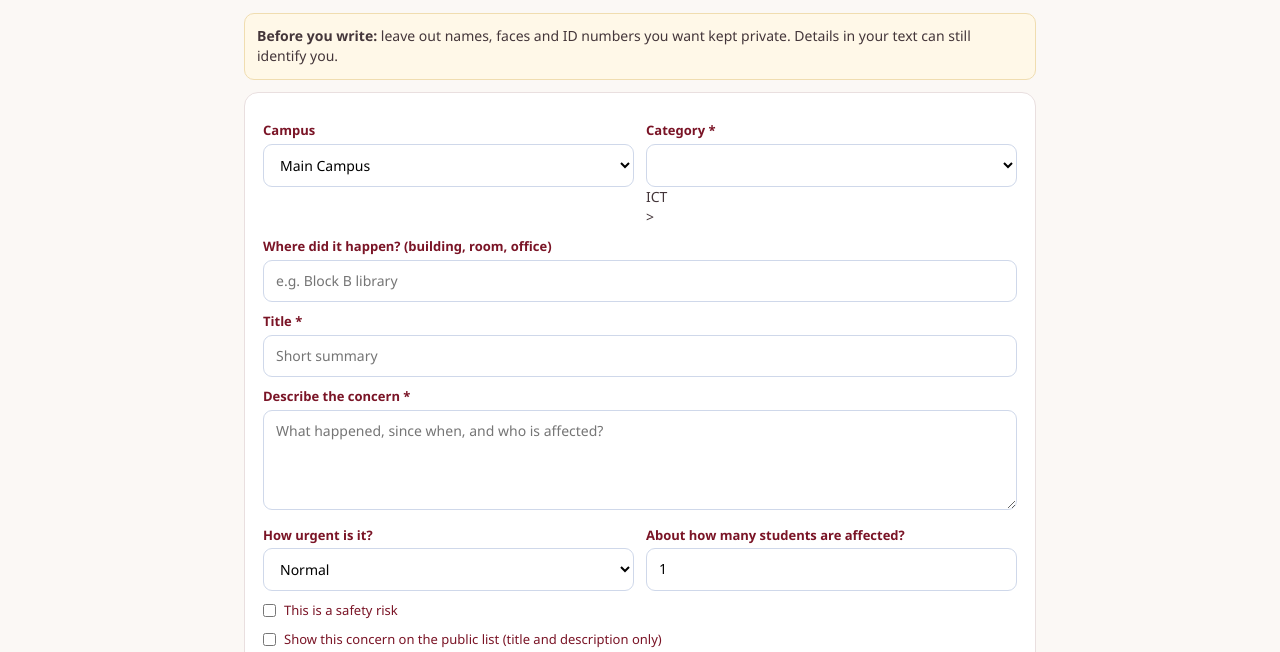
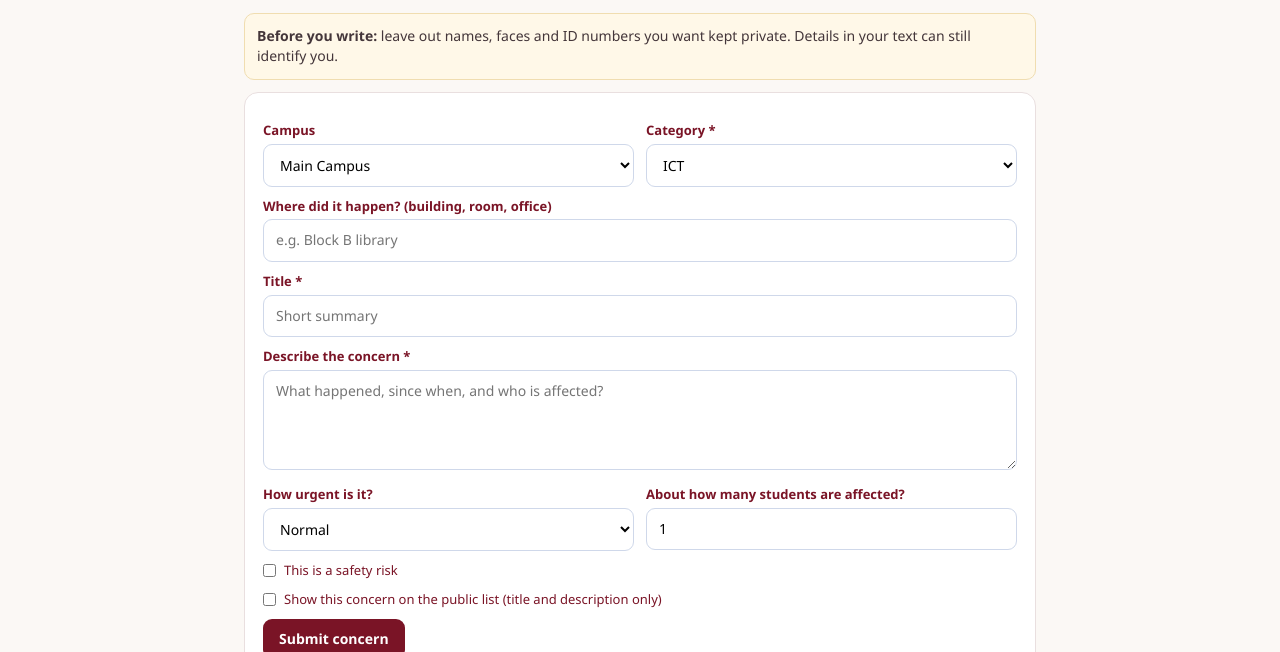
Before and after one commit to gilbertatwijukire/synccampus, a plain HTML site: page frontend/submit.html in a window 1280 px wide. Shown: the part 148-800 px from the top of the page. Drawn offline with Linux system fonts and the light colour scheme; no server answers.

Commit message:
another one II

```diff
--- a/frontend/submit.html
+++ b/frontend/submit.html
@@ -11,7 +11,13 @@
   <section class="card">
   <form id="submitForm">
     <div class="row"><div><label>Campus</label><select name="campus"><option>Main Campus</option><option>City Campus</option></select></div>
-      <div><label>Category *</label><select name="category_id" id="category"></select><option value="1">ICT</option>></select></div></div>
+      <div><label>Category *</label><select name="category_id" id="category">
+        <option value="1">ICT</option>
+        <option value="2">Academics</option>
+        <option value="3">Facilities</option>
+        <option value="4">Student Services</option>
+        <option value="5">Health & Safety</option>
+      </select></div></div>
     <label>Where did it happen? (building, room, office)</label><input name="location" maxlength="120" placeholder="e.g. Block B library">
     <label>Title *</label><input name="title" required minlength="5" maxlength="200" placeholder="Short summary">
     <label>Describe the concern *</label><textarea name="description" required minlength="10" placeholder="What happened, since when, and who is affected?"></textarea>
```
